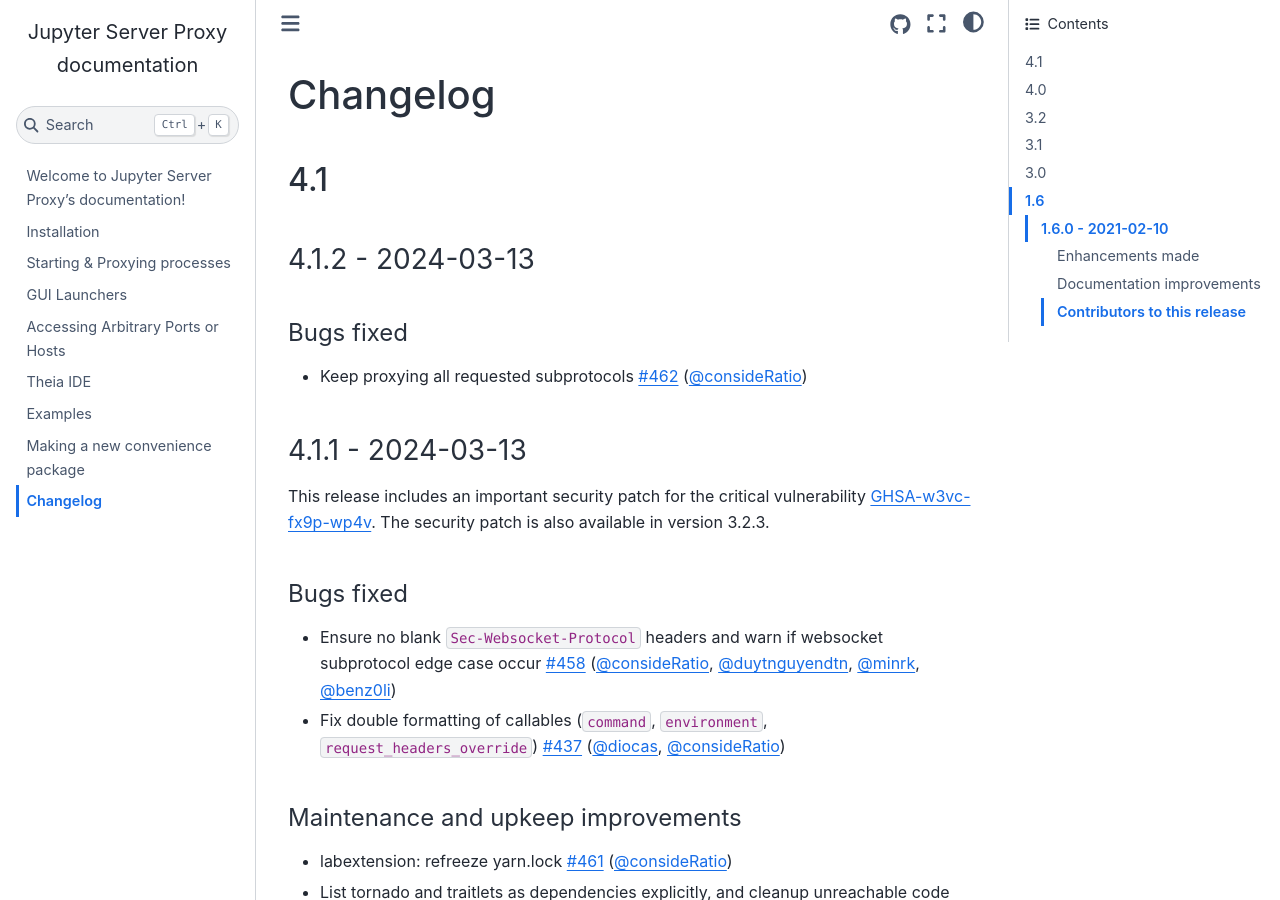
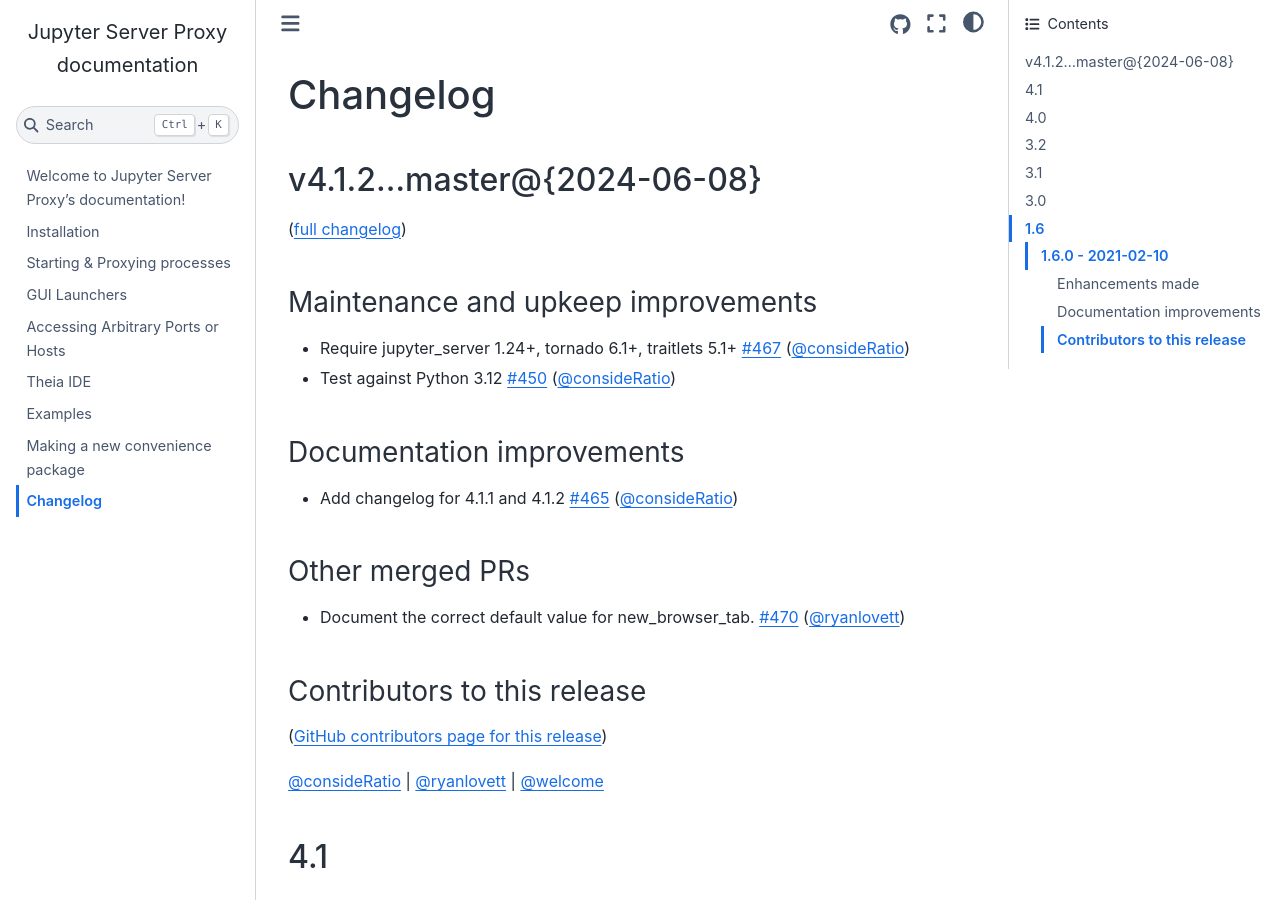
Before and after one commit to jupyterhub/jupyter-server-proxy, a Sphinx documentation site: the page built from docs/source/changelog.md, in a window 1280 px wide and 900 px high. Built offline with Sphinx 7.4.7 and the Sphinx Book theme 1.1.4, drawn with Linux system fonts in a browser that asks for light colours.

Commit message:
`github-activity --heading-level=3 -s v4.1.2`
Signed-off-by: Simon Li <orpheus+devel@gmail.com>

```diff
--- a/docs/source/changelog.md
+++ b/docs/source/changelog.md
@@ -1,4 +1,27 @@
 # Changelog
+
+### v4.1.2...master@{2024-06-08}
+
+([full changelog](https://github.com/jupyterhub/jupyter-server-proxy/compare/v4.1.2...ecb8143b1a202ba76735c947204b9e39771f9132))
+
+#### Maintenance and upkeep improvements
+
+- Require jupyter_server 1.24+, tornado 6.1+, traitlets 5.1+ [#467](https://github.com/jupyterhub/jupyter-server-proxy/pull/467) ([@consideRatio](https://github.com/consideRatio))
+- Test against Python 3.12 [#450](https://github.com/jupyterhub/jupyter-server-proxy/pull/450) ([@consideRatio](https://github.com/consideRatio))
+
+#### Documentation improvements
+
+- Add changelog for 4.1.1 and 4.1.2 [#465](https://github.com/jupyterhub/jupyter-server-proxy/pull/465) ([@consideRatio](https://github.com/consideRatio))
+
+#### Other merged PRs
+
+- Document the correct default value for new_browser_tab. [#470](https://github.com/jupyterhub/jupyter-server-proxy/pull/470) ([@ryanlovett](https://github.com/ryanlovett))
+
+#### Contributors to this release
+
+([GitHub contributors page for this release](https://github.com/jupyterhub/jupyter-server-proxy/graphs/contributors?from=2024-03-19&to=2024-06-08&type=c))
+
+[@consideRatio](https://github.com/search?q=repo%3Ajupyterhub%2Fjupyter-server-proxy+involves%3AconsideRatio+updated%3A2024-03-19..2024-06-08&type=Issues) | [@ryanlovett](https://github.com/search?q=repo%3Ajupyterhub%2Fjupyter-server-proxy+involves%3Aryanlovett+updated%3A2024-03-19..2024-06-08&type=Issues) | [@welcome](https://github.com/search?q=repo%3Ajupyterhub%2Fjupyter-server-proxy+involves%3Awelcome+updated%3A2024-03-19..2024-06-08&type=Issues)
 
 ## 4.1
 
```
